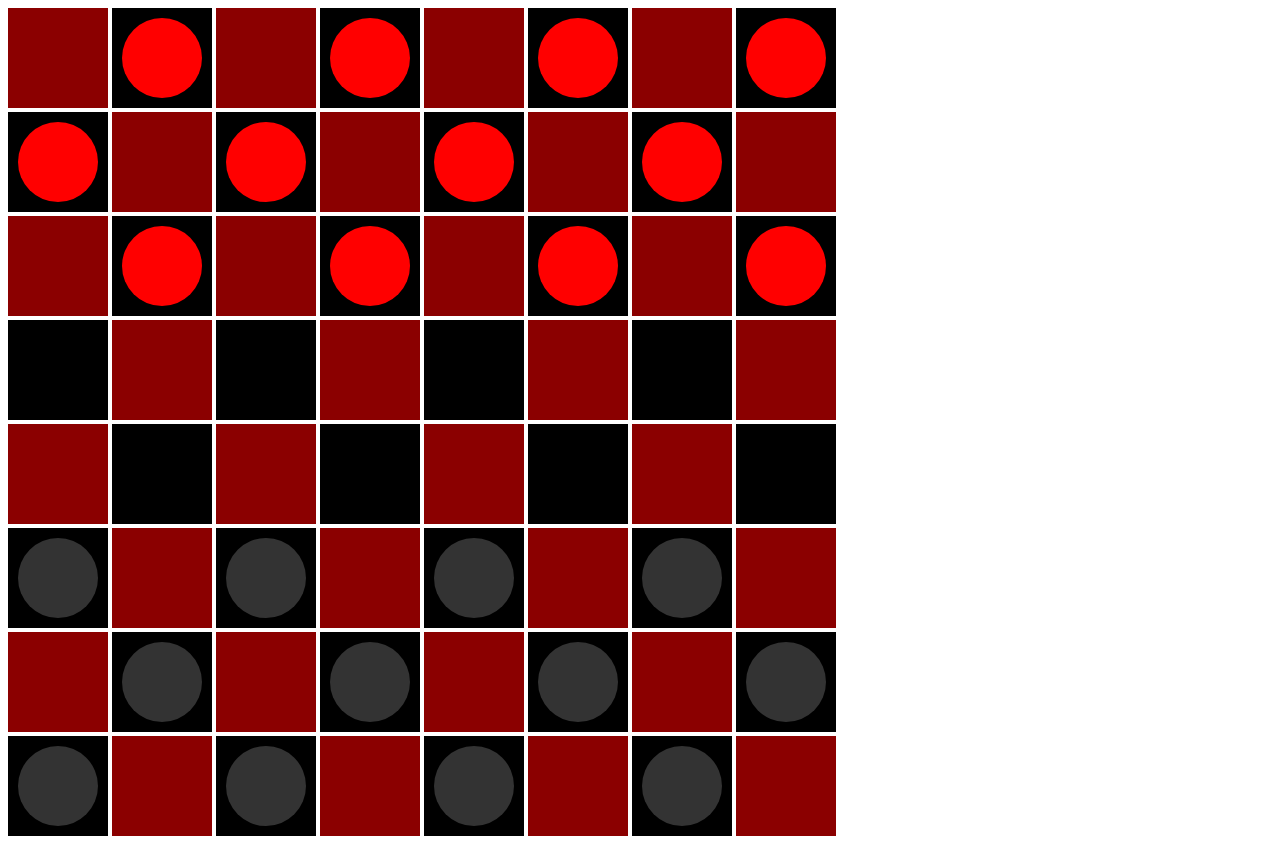
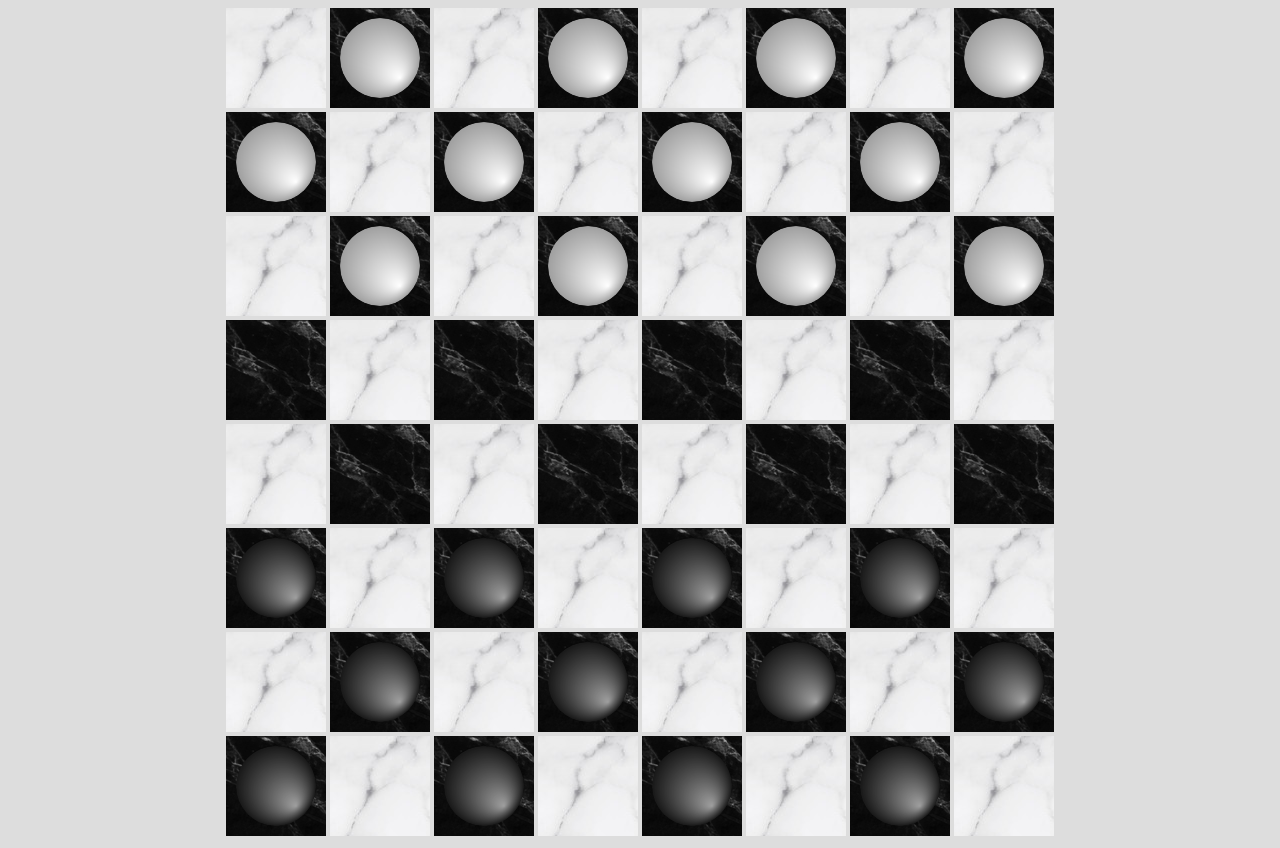
Before and after one commit to nate-gon/Checkers, a plain HTML site: page board.html in a window 1280 px wide. Drawn offline with Linux system fonts and the light colour scheme.

Commit message:
added images to stylize the checkers and tiles
also minor adjustments to alignment

```diff
--- a/board.css
+++ b/board.css
@@ -1,3 +1,17 @@
+body{
+    background-color: #dddddd;
+    text-align: center;
+}
+
+/* #board-container {
+    display: flex;
+    justify-content: center;
+}
+
+.row {
+    display: flex;
+    justify-content: center;
+} */
 
 .cell {
     width: 100px;
@@ -8,11 +22,13 @@
 }
 
 .black {
-    background-color: black;
+    /* background-color: black; */
+    background-image: url("images/black-marble.jpg");
 }
 
 .red {
-    background-color: darkred;
+    /* background-color: darkred; */
+    background-image: url("images/white-marble.jpg");
 }
 
 .checker {
@@ -23,9 +39,13 @@
 }
 
 .red-checker {
-    background-color: red;
+    /* background-color: red; */
+    background-image: url("images/white-stone.png");
+    background-size: cover;
 }
 
 .black-checker {
-    background-color: #333;
+    /* background-color: #333; */
+    background-image: url("images/black-stone.png");
+    background-size: cover;
 }
```
Also changed, not shown: images/black-marble.jpg (added), images/black-stone.png (added), images/white-marble.jpg (added), images/white-stone.png (added).
